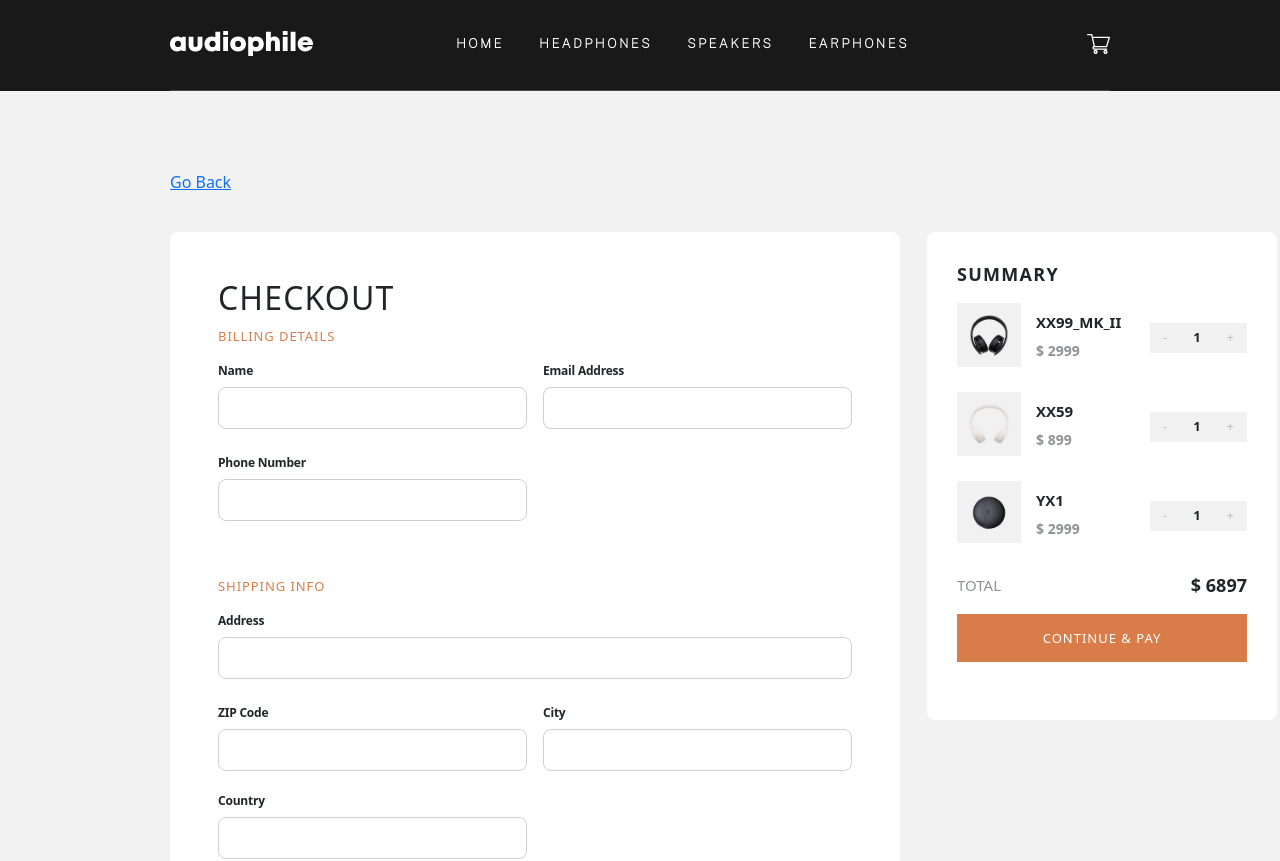
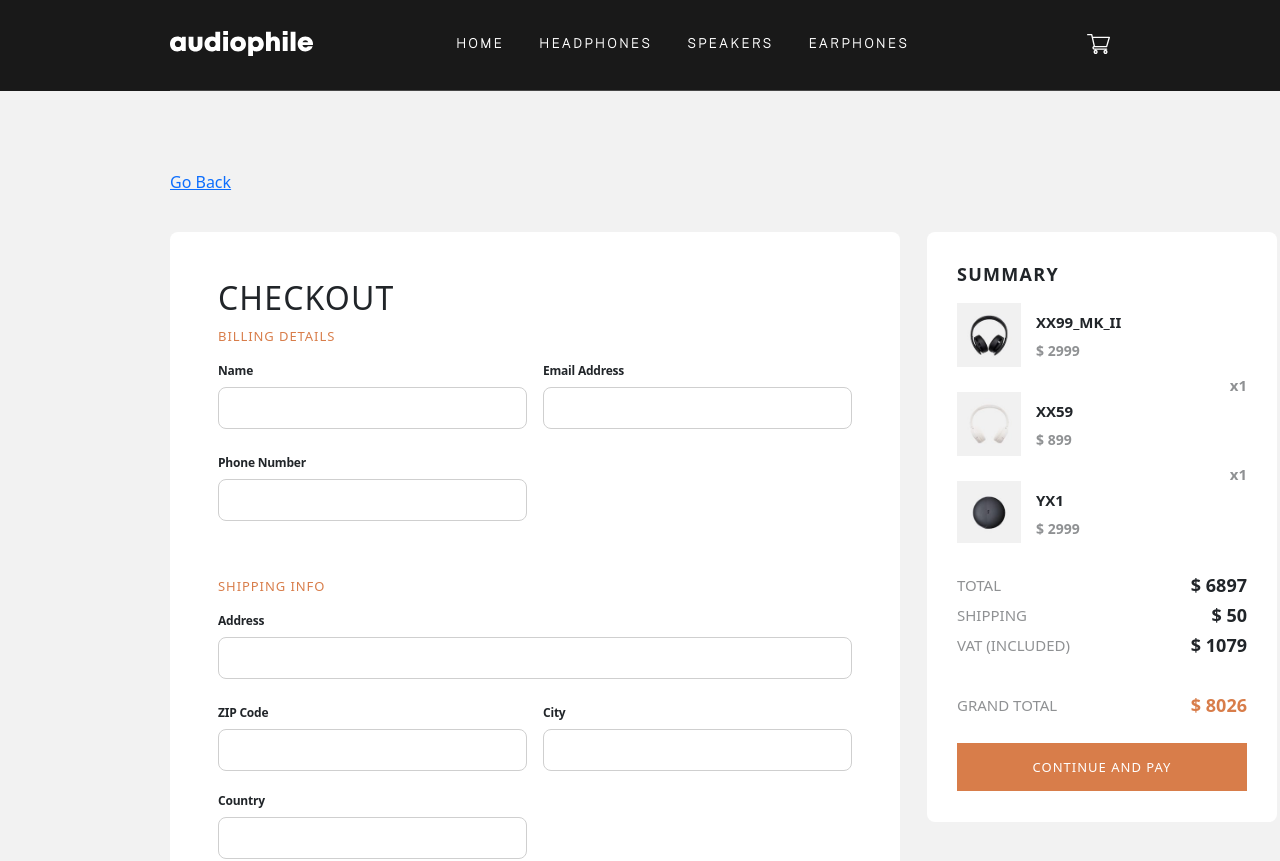
Before and after one commit to G3nK3n/Audiophile, a React (Create React App) app in the folder audio_frontend/: page /checkout in a window 1280 px wide. Shown: the top 861 px of the page. Built offline with nearby package versions, Linux system fonts and the light colour scheme.

Commit message:
Fixed Summary page

```diff
--- a/audio_frontend/src/Components/Modal/Checkout/Summary.js
+++ b/audio_frontend/src/Components/Modal/Checkout/Summary.js
@@ -1,6 +1,8 @@
-import React, {useState} from "react";
+import React, {useEffect, useState} from "react";
 import classes from './Summary.module.css';
 import SummaryContents from "./SummaryContents";
+
+import {Row, Col} from 'react-bootstrap';
 
 import Img1 from '../../../CART-image-xx99-mark-two-headphones.jpg';
 import Img2 from '../../../CART-image-xx59-headphones.jpg';
@@ -38,6 +40,14 @@ const Summary = (props) => {
 
     //Initialized the DUMMY_CART for now...
     const [cartList, setCartList] = useState(DUMMY_CART);
+    const [grandTotal, setGrandTotal] = useState(0);
+
+    const shipping = 50;
+    const VAT = 1079;
+
+    useEffect(() => {
+        calculateGrandTotal();
+    }, [])
 
     const calculateTotal = () => {
         let totalAmount=0;
@@ -45,6 +55,12 @@ const Summary = (props) => {
         totalAmount = cartList.reduce((previousValue, nextValue) => previousValue + nextValue.price, 0);
 
         return totalAmount;
+    }
+
+    const calculateGrandTotal = () => {
+        let theTotalAmount = calculateTotal();
+        let theGrandTotal = theTotalAmount + shipping + VAT;
+        setGrandTotal(theGrandTotal);
     }
 
     // const removeAllItems = () => {
@@ -62,16 +78,39 @@ const Summary = (props) => {
                     <div className={classes.SummaryAmount}>
                         {cartList.map((cartContents) => {
                             return(
-                                <SummaryContents key={cartContents.id} theImage={cartContents.image} itemName={cartContents.name} price={cartContents.price}/>
-
+                                <SummaryContents key={cartContents.id} getQuantity={cartContents.quantity} theImage={cartContents.image} itemName={cartContents.name} price={cartContents.price}/>
                             )
                         })}
+                    </div>
+                    <Row>
+                        <Col>
+                            <div>
+                                <p className={classes.theTotalTitle}>TOTAL</p>
+                                <p className={classes.theShippingTitle}>SHIPPING</p>
+                                <p className={classes.theVATTitle}>VAT (INCLUDED)</p>
+                                <p className={classes.theGrandTotalTitle}>GRAND TOTAL</p>
+                            </div>
+                        </Col>
+                        <Col>
+                            <div>
+                                <p className={classes.theTotalAmount}>$ {calculateTotal()}</p>
+                                <p className={classes.theShippingAmount}>$ {shipping}</p>
+                                <p className={classes.theVATAmount}>$ {VAT}</p>
+                                <p className={classes.theGrandTotalAmount}>$ {grandTotal}</p>
+                            </div>
+                        </Col>
+                    </Row>
+                    <Link onClick={props.closeCart} to={"#"}><p className={classes.PayButton}>CONTINUE AND PAY</p></Link>
+
+                    {/* <div>
+                        <p className={classes.theTotalTitle}>TOTAL</p>
+                        <p className={classes.theTotalAmount}>$ {calculateTotal()}</p>
                     </div>
                     <div>
                         <p className={classes.theTotalTitle}>TOTAL</p>
                         <p className={classes.theTotalAmount}>$ {calculateTotal()}</p>
-                        <Link to={"#"}><p className={classes.CheckoutButton}>CONTINUE & PAY</p></Link>
                     </div>
+                    <Link to={"#"}><p className={classes.CheckoutButton}>CONTINUE & PAY</p></Link> */}
                 </div>
             </div>
         </div>
--- a/audio_frontend/src/Components/Modal/Checkout/Summary.module.css
+++ b/audio_frontend/src/Components/Modal/Checkout/Summary.module.css
@@ -8,7 +8,7 @@
 
 .SummarySection {
     width: 350px;
-    height: 488px;
+    height: 590px;
     display: inline-block;
     background: white;
     position: absolute;
@@ -44,33 +44,49 @@
     opacity: 0.5;
 }
 
-.SummaryTitle, .theTotalTitle {
+.SummaryTitle, .theTotalTitle, .theShippingTitle, .theVATTitle, .theGrandTotalTitle {
     display: inline-block;
     padding-left: 30px;
     padding-top: 30px;
 }
 
-.RemoveAllButton, .theTotalAmount {
+.RemoveAllButton, .theTotalAmount, .theShippingAmount, .theVATAmount, .theGrandTotalAmount {
     float: right;
     padding-right: 30px;
     padding-top: 30px;
 }
 
-.theTotalTitle {
+.theTotalTitle, .theShippingTitle, .theVATTitle, .theGrandTotalTitle {
     font-size: 15px;
     line-height: 25px;
     font-weight: 500;
     opacity: 0.5;
+    margin-bottom: 5px;
 }
 
-.theTotalAmount {
+.theTotalAmount, .theShippingAmount, .theVATAmount, .theGrandTotalAmount {
     font-size: 18px;
     line-height:25px;
     font-weight: 700;
+    text-align: right;
+    float: none;
+    margin-bottom:5px;
 }
 
-.CheckoutButton {
-    margin: 0px 30px;
+.theShippingTitle, .theVATTitle {
+    padding-top: 0;
+}
+
+.theShippingAmount, .theVATAmount {
+    padding-top: 0;
+}
+
+.theGrandTotalAmount {
+    color:#D87D4A;
+}
+
+.PayButton {
+    margin: 20px 30px;
     padding: 15px 0px;
     text-align: center;
     background-color: #D87D4A;
--- a/audio_frontend/src/Components/Modal/Checkout/SummaryContents.js
+++ b/audio_frontend/src/Components/Modal/Checkout/SummaryContents.js
@@ -19,13 +19,7 @@ const SummaryContents = props => {
                 <p className={classes.itemName}>{props.itemName}</p>
                 <p className={classes.itemPrice}>$ {props.price}</p>
             </div>
-            <div className={classes.CartQuantityContents}>
-                <div className={classes.QuantityPicker}>
-                    <div onClick={decrementValue} className={classes.QuantityPickerDecrement}>-</div>
-                    <div className={classes.QuantityPickerAmount}>{counter}</div>
-                    <div onClick={() => setCounter(counter + 1)} className={classes.QuantityPickerIncrement}>+</div>
-                </div>
-            </div>
+            <p className={classes.getQuantity}>x{props.getQuantity}</p>
         </div>
     )
 }
--- a/audio_frontend/src/Components/Modal/Checkout/SummaryContents.module.css
+++ b/audio_frontend/src/Components/Modal/Checkout/SummaryContents.module.css
@@ -32,33 +32,12 @@
     line-height: 0px;
 }
 
-.CartQuantityContents {
-    /* display: inline-block; */
-    float:right;
-    margin-top: 20px;
+.getQuantity {
+    float: right;
+    margin-left: 111px;
+    margin-top: 7px;
+
+    font-size: 15px;
+    font-weight:700;
+    opacity: 0.5;
 }
-
-.QuantityPicker {
-    /* width: 120px; */
-    background-color: #F1F1F1;
-    display: inline-block;
-    height: 30px;
-}
-
-.QuantityPickerDecrement, .QuantityPickerAmount, .QuantityPickerIncrement {
-    font-size: 13px;
-    display: inline-block;
-    padding: 4.5px 13px;
-    /* text-align: center; */
-    /* width: 20px; */
-    height: 46px;
-}
-
-.QuantityPickerDecrement, .QuantityPickerIncrement {
-    opacity: 0.25;
-    cursor: pointer;
-}
-
-.QuantityPickerAmount {
-    font-weight: bold;
-}
```
